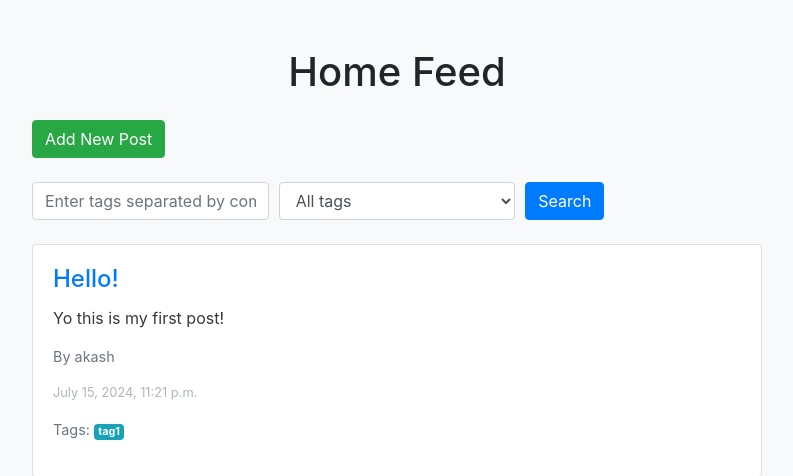
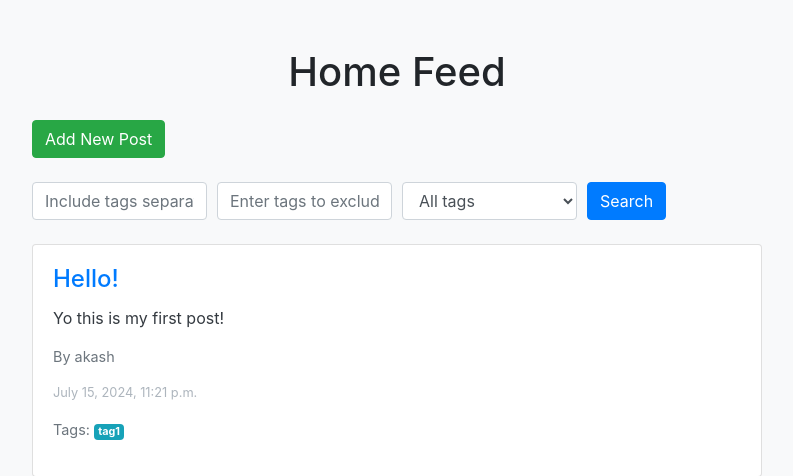
Before and after one commit to akashp90/FinKeeperAssesment, a Django app: page / in a window 1280 px wide. Shown: the top 476 px of the page, without its empty margins (243-1036 px from the left). Run offline with Django 5.2, Linux system fonts and the light colour scheme; data comes from the database, SQL or seed files in the repository; some libraries are stand-ins or nearby versions.

Commit message:
Include functionality to exclude tags for all tags

```diff
--- a/tagsbackend/tags/templates/home.html
+++ b/tagsbackend/tags/templates/home.html
@@ -50,16 +50,15 @@
             <form method="get" action="{% url 'home_feed' %}" class="mb-4">
                 <div class="form-row">
                     <div class="col">
-                        <input type="text" name="tags" class="form-control" placeholder="Enter tags separated by commas" value="{{ request.GET.tags }}">
+                        <input type="text" name="tags" class="form-control" placeholder="Include tags separated by commas" value="{{ request.GET.tags }}">
                     </div>
-                    <div class="col" id="exclude-tags-group" data-toggle="tooltip" title="Includes ANY tags in the first search bar, excludes posts with the tags in the second search bar">
+                    <div class="col" id="exclude-tags-group" data-toggle="tooltip" title="Includes ANY/ALL tags in the first search bar, excludes posts with the tags in the second search bar">
                         <input type="text" name="exclude_tags" class="form-control" placeholder="Enter tags to exclude (comma-separated)" value="{{ request.GET.exclude_tags }}">
                     </div>
                     <div class="col">
                         <select name="filter_type" class="form-control" id="filter_type">
                             <option value="all" {% if request.GET.filter_type == "all" %}selected{% endif %}>All tags</option>
                             <option value="any" {% if request.GET.filter_type == "any" %}selected{% endif %}>Any tags</option>
-                            <option value="specific" {% if request.GET.filter_type == "specific" %}selected{% endif %}>Specific tags</option>
 
                         </select>
                     </div>
@@ -94,25 +93,5 @@
 <script src="https://code.jquery.com/jquery-3.5.1.slim.min.js"></script>
 <script src="https://cdn.jsdelivr.net/npm/@popperjs/core@2.5.4/dist/umd/popper.min.js"></script>
 <script src="https://maxcdn.bootstrapcdn.com/bootstrap/4.5.2/js/bootstrap.min.js"></script>
-<script>
-    document.addEventListener('DOMContentLoaded', function() {
-        var filterTypeSelect = document.getElementById('filter_type');
-        var excludeTagsGroup = document.getElementById('exclude-tags-group');
-
-        function toggleExcludeTags() {
-            console.log("Toggling")
-            if (filterTypeSelect.value === 'specific') {
-                excludeTagsGroup.style.display = 'block';
-            } else {
-                excludeTagsGroup.style.display = 'none';
-            }
-        }
-
-        filterTypeSelect.addEventListener('change', toggleExcludeTags);
-
-        // Initial check on page load
-        toggleExcludeTags();
-    });
-</script>
 </body>
 </html>
--- a/tagsbackend/tags/views.py
+++ b/tagsbackend/tags/views.py
@@ -31,6 +31,9 @@ def add_post(request):
         form = PostForm()
     return render(request, 'add_post.html', {'form': form})
 
+def intersection(lst1, lst2):
+    return list(set(lst1) & set(lst2))
+
 def home_feed(request):
     posts = Post.objects
     tags = request.GET.get('tags')
@@ -42,19 +45,25 @@ def home_feed(request):
         tag_objects = Tag.objects.filter(name__in=tag_names)
         safe_tag_names = ",".join(tag_objects.order_by("name").values_list("name", flat=True))
 
+        exclude_tag_names = [tag.strip() for tag in exclude_tags.split(',')]
+        exclude_tag_objects = Tag.objects.filter(name__in=exclude_tag_names)
+        safe_exclude_tag_names = ",".join(exclude_tag_objects.order_by("name").values_list("name", flat=True))
+
         if filter_type == 'all':
             all_posts = posts.all()
             post_ids = []
             for post in all_posts:
-            	if post.tag_names == safe_tag_names:
+            	tag_names_list = post.tags.order_by("name").values_list('name', flat=True)
+            	if post.tag_names == safe_tag_names and not intersection(tag_names_list, exclude_tag_names):
+            		# Include only those posts which have all the tags specified, and
+            		# none of the tags in the exclude list
             		post_ids.append(post.id)
             posts = Post.objects.filter(id__in=post_ids)
         elif filter_type == 'any':
-            posts = posts.filter(tags__in=tag_objects).distinct()
-        elif filter_type == 'specific':
-        	exclude_tag_names = [tag.strip() for tag in exclude_tags.split(',')]
-        	exclude_tag_objects = Tag.objects.filter(name__in=exclude_tag_names)
-        	posts = posts.filter(tags__in=tag_objects).exclude(tags__in=exclude_tag_objects).distinct()
+            posts = posts.filter(tags__in=tag_objects)
+            if exclude_tag_names:
+            	posts = posts.exclude(tags__in=exclude_tag_objects)
+            posts = posts.distinct()
     else:
     	posts = posts.all()
 
```
